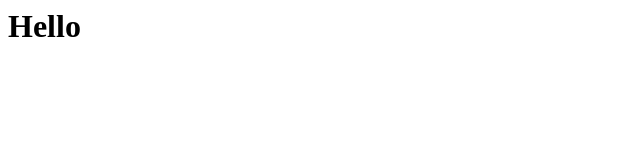
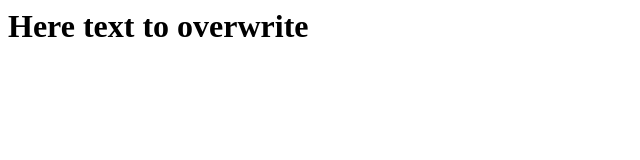
Before and after one commit to kren-prog/ruby-course, a plain HTML site: page index.html in a window 1280 px wide. Shown: the whole page, without its empty margins (0-640 px from the left). Drawn offline with Linux system fonts and the light colour scheme.

Commit message:
Specifying the file to be overwritten

```diff
--- a/index.html
+++ b/index.html
@@ -1 +1 @@
-<h1>Hello</h1>
+<h1>Here text to overwrite</h1>
```
